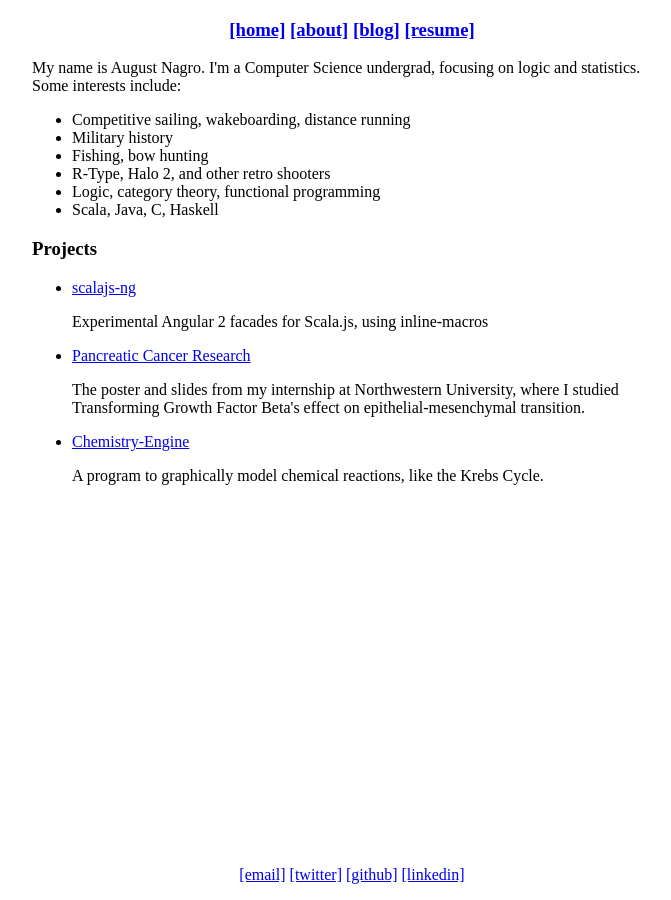
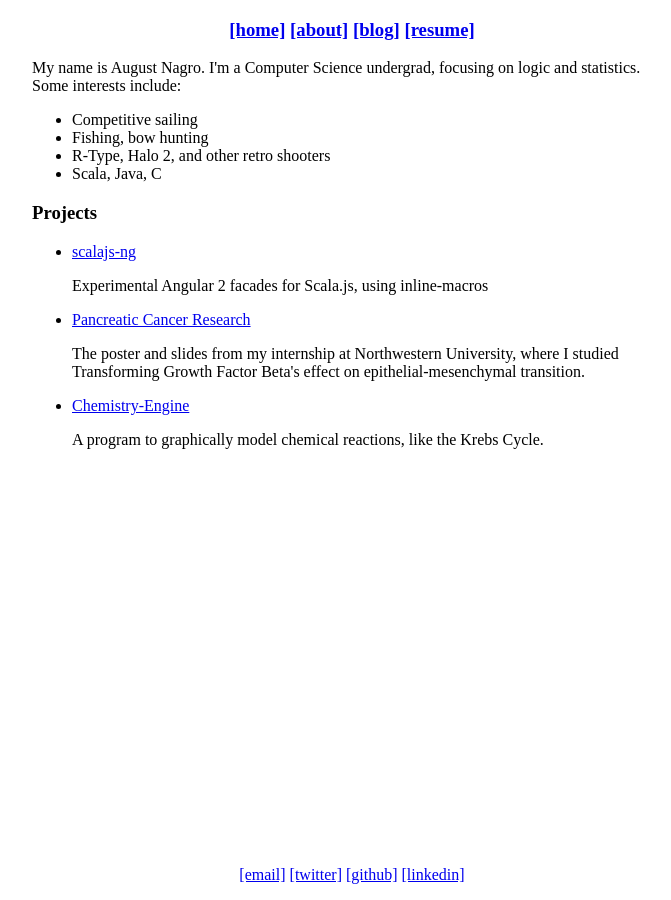
Before and after one commit to AugustNagro/augustnagro.github.io, a Jekyll site: the page built from about.html, in a window 1280 px wide. Shown: the whole page, without its empty margins (288-959 px from the left). Built offline with Jekyll 4.4.1, drawn with Linux system fonts in a browser that asks for light colours.

Commit message:
removed interests

```diff
--- a/about.html
+++ b/about.html
@@ -6,12 +6,10 @@ title: About me
     {% include nav.html %}
     <p>My name is August Nagro. I'm a Computer Science undergrad, focusing on logic and statistics. Some interests include:</p>
     <ul>
-        <li>Competitive sailing, wakeboarding, distance running</li>
-        <li>Military history</li>
+        <li>Competitive sailing</li>
         <li>Fishing, bow hunting</li>
         <li>R-Type, Halo 2, and other retro shooters</li>
-        <li>Logic, category theory, functional programming</li>
-        <li>Scala, Java, C, Haskell</li>
+        <li>Scala, Java, C</li>
     </ul>
     <h3>Projects</h3>
     <ul>
```
